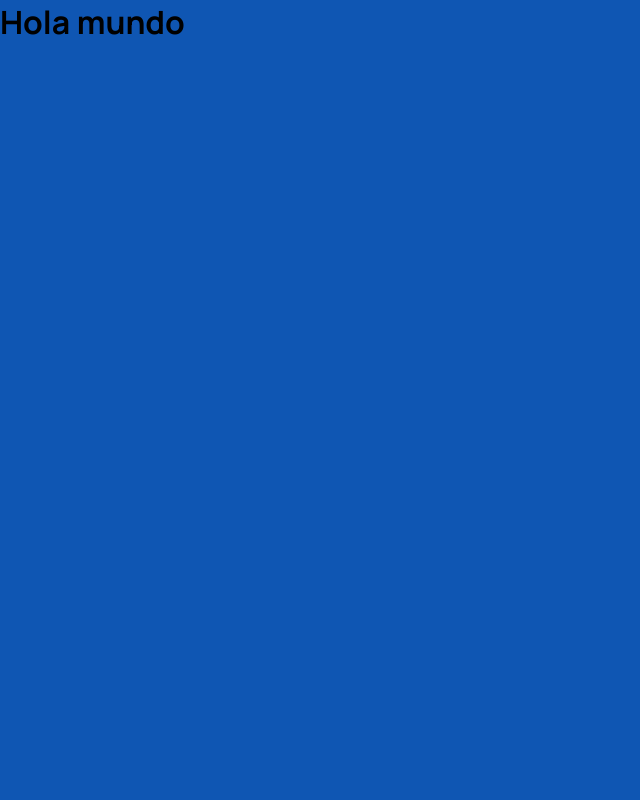
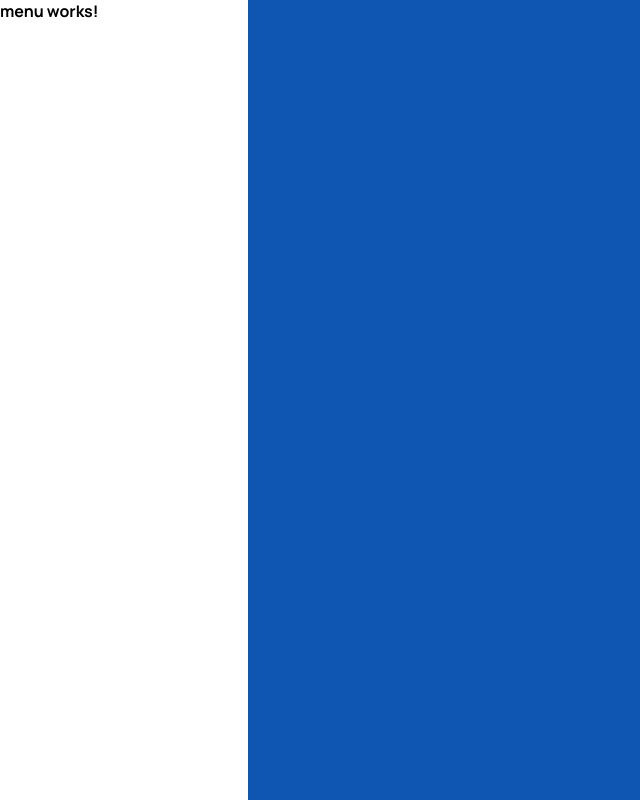
Before and after one commit to OscarAguilarL/sidebar, a React (Create React App) app: page / in a window 1280 px wide. Shown: the whole page, without its empty margins (0-640 px from the left). Built offline with nearby package versions, Linux system fonts and the light colour scheme.

Commit message:
Style sidebar

```diff
--- a/src/App.js
+++ b/src/App.js
@@ -1,11 +1,12 @@
-import React from 'react'
+import React from 'react';
+import { Sidebar } from './components/Sidebar/Sidebar';
 
 const App = () => {
   return (
     <>
-      <h1>Hola mundo</h1>
+      <Sidebar />
     </>
-  )
-}
+  );
+};
 
-export default App
+export default App;
--- a/src/components/Sidebar/Sidebar.css
+++ b/src/components/Sidebar/Sidebar.css
@@ -0,0 +1,12 @@
+.Sidebar {
+  inline-size: 64px;
+  block-size: 100vh;
+  background-color: var(--white);
+  transition: width .7s ease-in;
+  padding-inline-end: 8px;
+  overflow: hidden;
+}
+
+.Sidebar.is-open {
+  inline-size: 15.5rem;
+}
--- a/src/components/Sidebar/Sidebar.js
+++ b/src/components/Sidebar/Sidebar.js
@@ -0,0 +1,12 @@
+import React from 'react';
+import { Menu } from '../Menu/Menu';
+
+import './Sidebar.css';
+
+export const Sidebar = () => {
+  return (
+    <div className="Sidebar is-open">
+      <Menu />
+    </div>
+  );
+};
```
